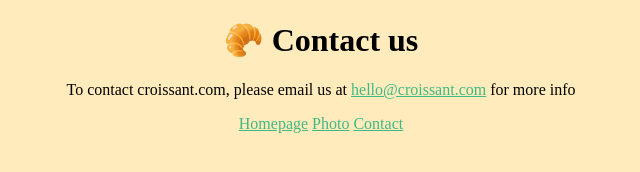
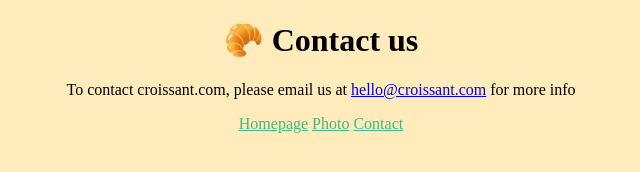
Before and after one commit to deniseprosser/croissant, a plain HTML site: page contact.html in a window 1280 px wide. Shown: the whole page, without its empty margins (319-959 px from the left). Drawn offline with Linux system fonts and the light colour scheme.

Commit message:
Updated css for footer links

```diff
--- a/css/style.css
+++ b/css/style.css
@@ -3,6 +3,6 @@ body {
   background: #ffebbb;
 }
 
-a {
+footer a {
   color: #42b883;
 }
```
